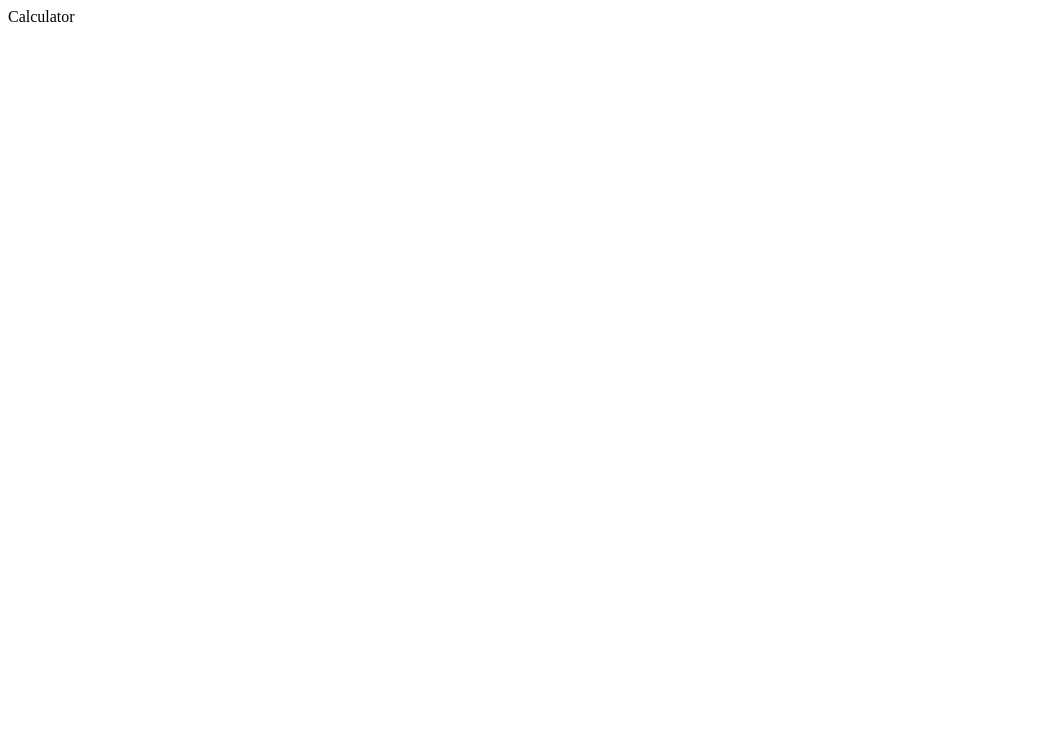
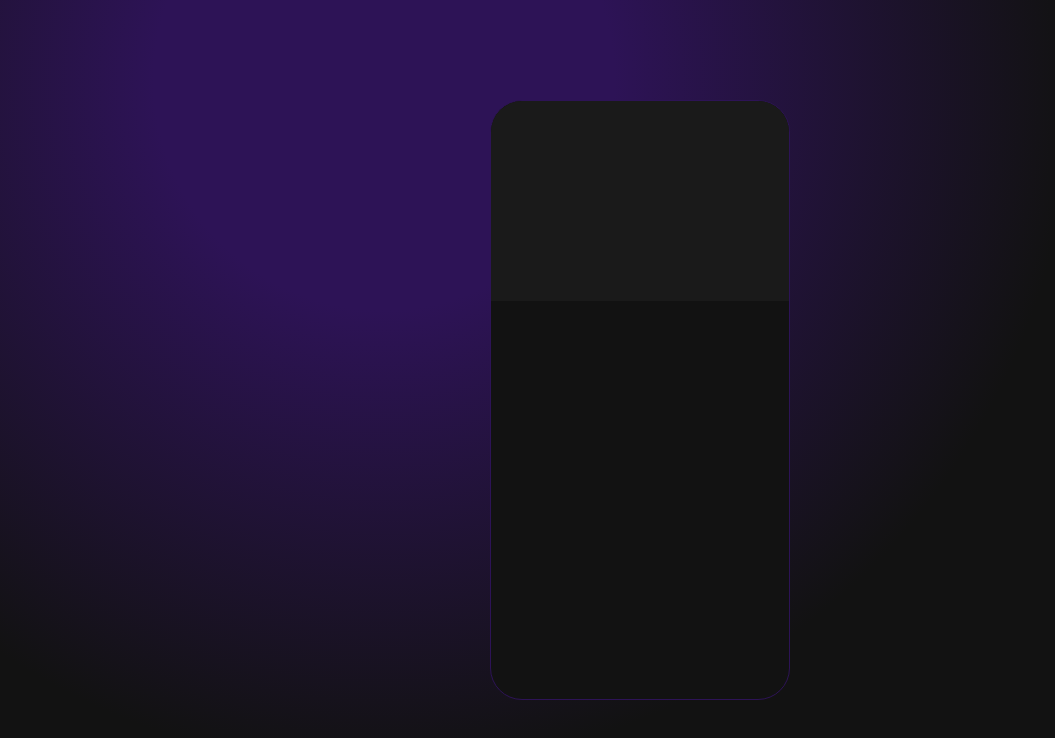
Before and after one commit to j4b1er/calculator-react, a React (Vite) app: page / in a window 1280 px wide. Shown: the top 738 px of the page, without its empty margins (0-1055 px from the left). Built offline with nearby package versions, Linux system fonts and the light colour scheme.

Commit message:
Added more styles

```diff
--- a/package.json
+++ b/package.json
@@ -7,7 +7,8 @@
     "dev": "vite",
     "build": "vite build",
     "lint": "eslint . --ext js,jsx --report-unused-disable-directives --max-warnings 0",
-    "preview": "vite preview"
+    "preview": "vite preview",
+    "compile:sass": "node-sass ./src/assets/sass/main.scss ./src/assets/css/styles.css -w"
   },
   "dependencies": {
     "react": "^18.2.0",
@@ -21,6 +22,7 @@
     "eslint-plugin-react": "^7.33.2",
     "eslint-plugin-react-hooks": "^4.6.0",
     "eslint-plugin-react-refresh": "^0.4.4",
+    "node-sass": "^9.0.0",
     "vite": "^5.0.0"
   }
 }
--- /dev/null
+++ b/src/assets/css/styles.css
@@ -0,0 +1,25 @@
+*,
+*::before,
+*::after {
+  box-sizing: border-box;
+  margin: 0;
+  padding: 0; }
+
+body {
+  min-height: 100vh;
+  padding: 1rem;
+  background: radial-gradient(circle at 30% 10%, #2d1356 20%, #121212 60%);
+  display: flex;
+  align-items: center;
+  justify-content: center; }
+
+.calculator {
+  height: 600px;
+  width: 300px;
+  background-color: #121212;
+  border-radius: 2rem;
+  overflow: hidden;
+  border: 1px solid #2d1356; }
+  .calculator__header {
+    height: 200px;
+    background-color: #1a1a1a; }
--- /dev/null
+++ b/src/assets/sass/base/_base.scss
@@ -0,0 +1,22 @@
+*,
+*::before,
+*::after {
+  box-sizing: border-box;
+  margin: 0;
+  padding: 0;
+}
+
+body {
+  min-height: 100vh;
+  padding: 1rem;
+  // background-color: $color-black-900;
+  background: radial-gradient(
+    circle at 30% 10%,
+    $color-purple-accent-900 20%,
+    $color-black-900 60%
+  );
+
+  display: flex;
+  align-items: center;
+  justify-content: center;
+}
--- /dev/null
+++ b/src/assets/sass/components/_calculator.scss
@@ -0,0 +1,14 @@
+.calculator {
+  height: 600px;
+  width: 300px;
+  background-color: $color-black-900;
+  border-radius: 2rem;
+  overflow: hidden;
+
+  border: 1px solid $color-purple-accent-900;
+
+  &__header {
+    height: 200px;
+    background-color: $color-black-600;
+  }
+}
--- /dev/null
+++ b/src/assets/sass/main.scss
@@ -0,0 +1,6 @@
+@import "abstract/variables";
+@import "abstract/utilities";
+
+@import "base/base";
+
+@import "components/calculator";
--- a/src/components/App.jsx
+++ b/src/components/App.jsx
@@ -1,3 +1,11 @@
+import Header from "./Header";
+import Body from "./Body";
+
 export default function App() {
-  return <div>Calculator</div>;
+  return (
+    <div className="calculator">
+      <Header></Header>
+      <Body></Body>
+    </div>
+  );
 }
--- /dev/null
+++ b/src/components/Body.jsx
@@ -0,0 +1,3 @@
+export default function Body({ children }) {
+  return <div>{children}</div>;
+}
--- /dev/null
+++ b/src/components/Header.jsx
@@ -0,0 +1,3 @@
+export default function Header({ children }) {
+  return <header className="calculator__header">{children}</header>;
+}
--- a/src/main.jsx
+++ b/src/main.jsx
@@ -1,6 +1,7 @@
 import React, { StrictMode } from "react";
 import ReactDOM from "react-dom/client";
 import App from "./components/App";
+import "./assets/css/styles.css";
 
 const root = ReactDOM.createRoot(document.querySelector("#root"));
 root.render(
```
Also changed, not shown: src/assets/sass/abstract/_variables.scss (added, +12 -0 lines), src/assets/sass/abstract/_utilities.scss (added), 1 other file (tests, documents, lock files or other folders).
